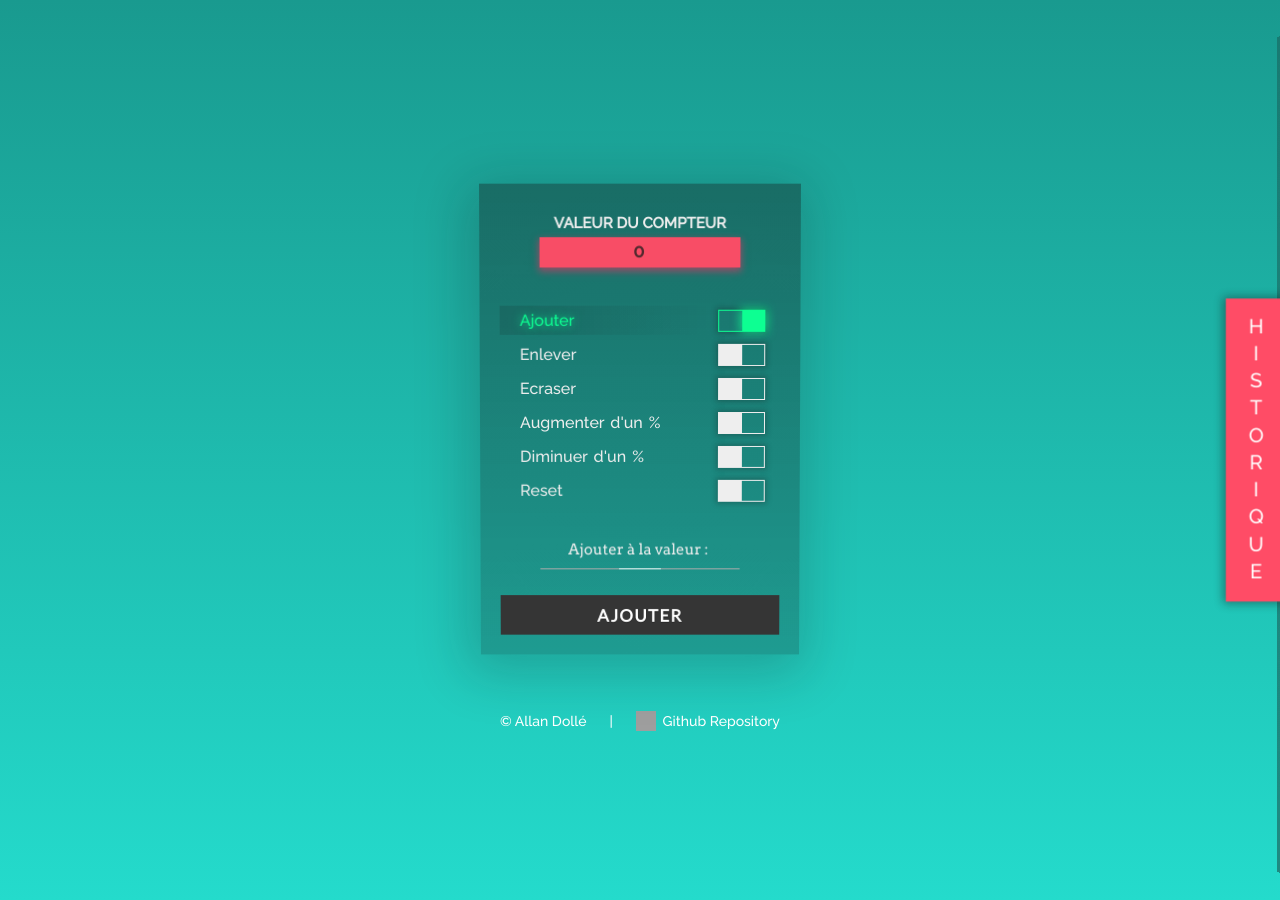
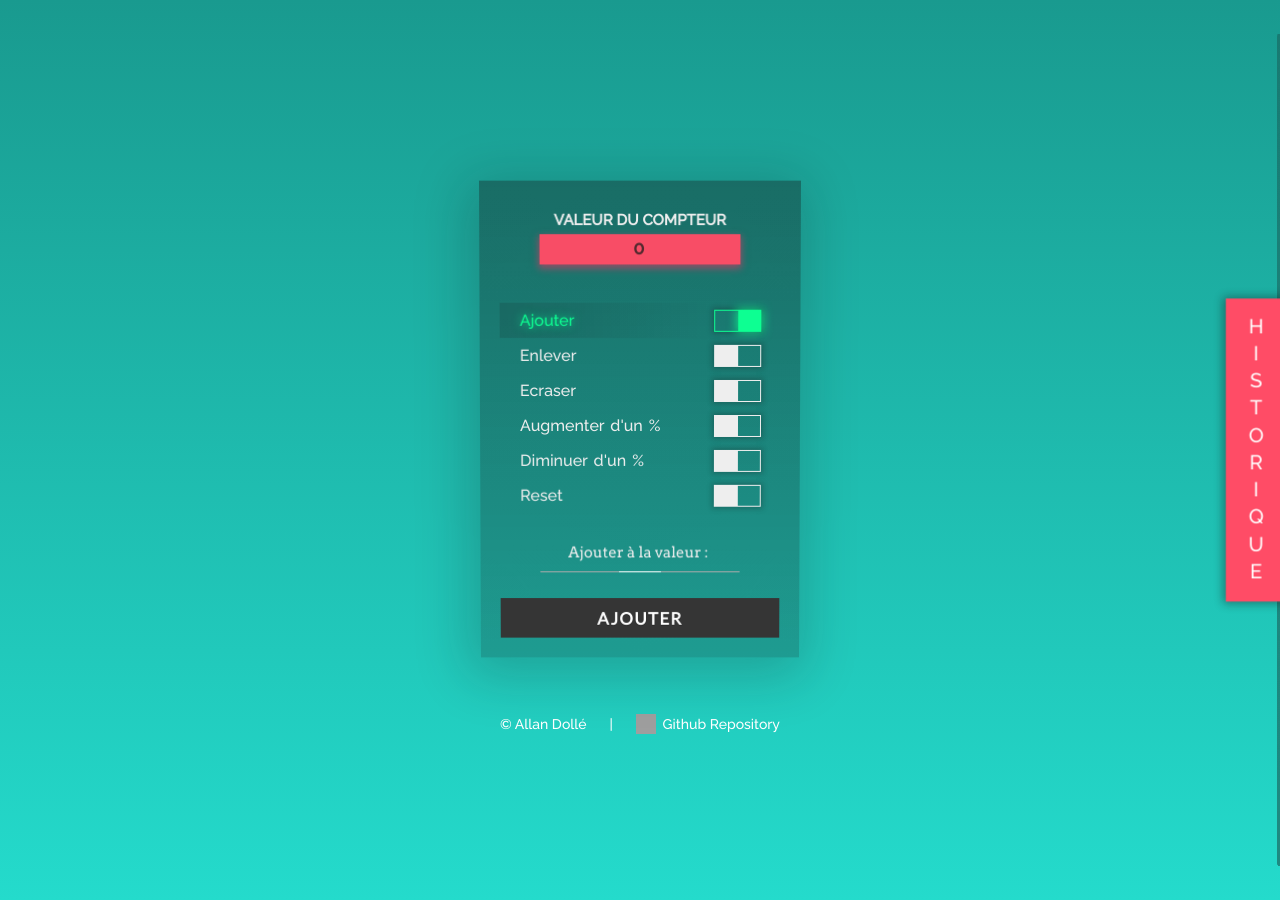
Before and after one commit to blephy/custom-smiirl-counter-api, a PHP site: page /edit/index.php in a window 1280 px wide. Run offline with PHP 8.4, Linux system fonts and the light colour scheme; grey boxes are pictures that could not be loaded.

```diff
--- a/edit/index.css
+++ b/edit/index.css
@@ -211,10 +211,10 @@ input[type="submit"] {
 	letter-spacing: .08em;
 	border-radius: 0;
 	text-shadow: 0 0 1px rgba(0, 0, 0, 0.2), 0 1px 0 rgba(0, 0, 0, 0.2);
-	-webkit-transition: all 1s ease;
-	-moz-transition: all 1s ease;
-	-o-transition: all 1s ease;
-	transition: all 1s ease;
+	-webkit-transition: all 0.39s ease;
+	-moz-transition: all 0.39s ease;
+	-o-transition: all 0.39s ease;
+	transition: all 0.39s ease;
   cursor: pointer;
 }
 input[type="submit"]:hover, input[type="submit"]:focus {
@@ -246,12 +246,11 @@ label {
   text-transform: full-width;
   word-spacing: 2px;
   padding: 0;
-  margin-bottom: 5px;
   position: relative;
 }
 .group label {
   margin: 0;
-  padding: 5px 20px;
+  padding: 8px 20px;
   display: block;
   position: relative;
   color: #EEEEEE;
@@ -279,8 +278,8 @@ label {
   border-radius: 0px;
   height: 20px;
   width: 45px;
-  top: 3.5px;
-  right: 15px;
+  top: 7px;
+  right: 19px;
 	z-index: 5;
 	transition: all .25s ease;
 	-webkit-transition: all .25s ease;
@@ -372,9 +371,10 @@ input[type=radio]:checked ~ label{
   background-image: linear-gradient(rgba(20, 20, 20, 0.25), rgba(20, 20, 20, 0.4));
   box-shadow: none;
   position: fixed;
-  height: 100vh;
-  max-height: 100vh;
-  top: 5px;
+  height: calc(100vh - 4px);
+  max-height: calc(100vh - 4px);
+  border-radius: 2px;
+  top: 2px;
   right: 0px;
   display: block;
   transform: none;
```
Also changed, not shown: edit/.htaccess.
